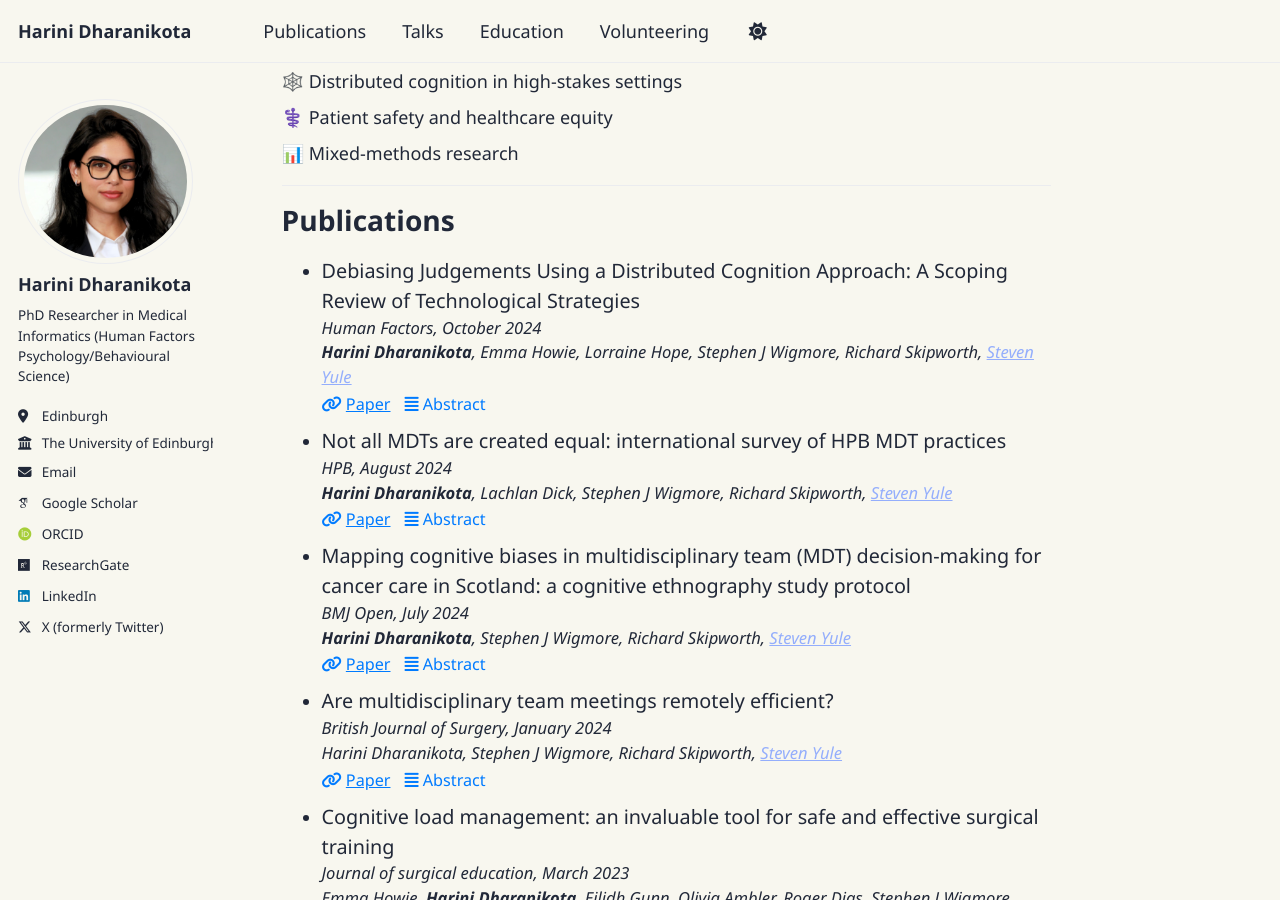
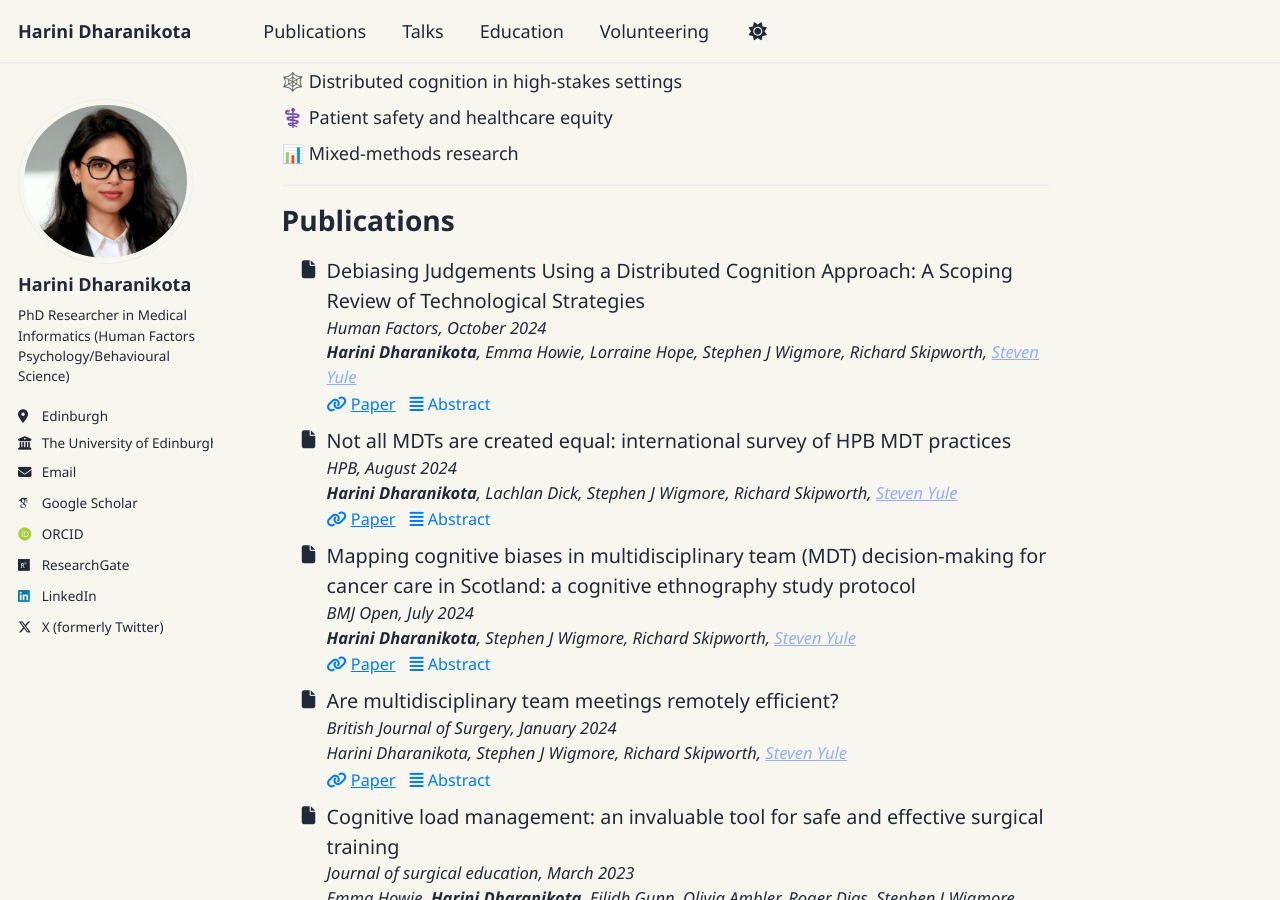
Before and after one commit to harini-dharanikota/harini-dharanikota.github.io, a Jekyll site: the page built from _pages/about.md, in a window 1280 px wide and 900 px high, scrolled down 889 px. Built offline with Jekyll 4.4.1, drawn with Linux system fonts in a browser that asks for light colours; some web fonts are replaced; a script that is not in the unit is left out.

Commit message:
add icons for papers

```diff
--- a/_includes/publications-layout.html
+++ b/_includes/publications-layout.html
@@ -9,7 +9,7 @@
 	}
 </script>
 
-<li>
+<li><span class="fa-li"><i class="fa-solid fa-file"></i></span>
   <div class="{{ include.type | default: "list" }}__item" id="#publications">
     <article class="archive__item" itemscope itemtype="http://schema.org/CreativeWork">
 
--- a/_pages/about.md
+++ b/_pages/about.md
@@ -36,7 +36,7 @@ Research Interests
 
 Publications
 =======
-<ul>
+<ul class="fa-ul">
   {% for post in site.publications reversed %}
     {% include publications-layout.html %}
   {% endfor %}
```
